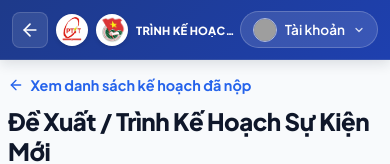
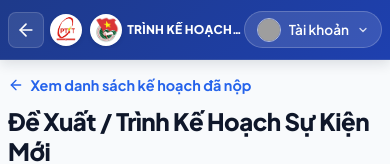
Before and after one commit to ntphong2104/HOATDONGDOAN, a Next.js app: page /admin/proposals/new in a window 390 px wide. Shown: the top 164 px of the page. Built offline with nearby package versions, Linux system fonts and the light colour scheme; no server answers; the database is empty; grey boxes are pictures that could not be loaded.

Commit message:
fix(ui): lock 1:1 circular aspect-ratio and prevent horizontal squishing on mobile header

```diff
--- a/src/components/DualLogos.module.css
+++ b/src/components/DualLogos.module.css
@@ -3,12 +3,14 @@
   align-items: center;
   gap: 0.75rem;
   user-select: none;
+  flex-shrink: 0;
 }
 
 .logosGroup {
   display: flex;
   align-items: center;
   gap: 0.5rem;
+  flex-shrink: 0;
 }
 
 .logoWrapper {
@@ -22,6 +24,8 @@
   box-shadow: 0 2px 4px rgba(0, 0, 0, 0.1);
   border: 1px solid rgba(255, 255, 255, 0.3);
   transition: transform 0.2s ease;
+  flex-shrink: 0;
+  aspect-ratio: 1 / 1;
 }
 
 .logoWrapper:hover {
@@ -32,37 +36,51 @@
   display: block;
   object-fit: contain;
   border-radius: 50%;
+  flex-shrink: 0;
+  aspect-ratio: 1 / 1;
 }
 
 .sm .logoWrapper {
   width: 32px;
   height: 32px;
+  min-width: 32px;
+  min-height: 32px;
 }
 
 .sm .logoImg {
-  width: 28px;
-  height: 28px;
+  width: 28px !important;
+  height: 28px !important;
+  min-width: 28px;
+  min-height: 28px;
 }
 
 .md .logoWrapper {
   width: 44px;
   height: 44px;
+  min-width: 44px;
+  min-height: 44px;
 }
 
 .md .logoImg {
-  width: 38px;
-  height: 38px;
+  width: 38px !important;
+  height: 38px !important;
+  min-width: 38px;
+  min-height: 38px;
 }
 
 .lg .logoWrapper {
   width: 60px;
   height: 60px;
+  min-width: 60px;
+  min-height: 60px;
   box-shadow: 0 4px 10px rgba(0, 0, 0, 0.15);
 }
 
 .lg .logoImg {
-  width: 52px;
-  height: 52px;
+  width: 52px !important;
+  height: 52px !important;
+  min-width: 52px;
+  min-height: 52px;
 }
 
 .textGroup {
--- a/src/components/DualLogos.tsx
+++ b/src/components/DualLogos.tsx
@@ -30,6 +30,7 @@ export default function DualLogos({
             priority
             sizes={`${pixelSize}px`}
             className={styles.logoImg}
+            style={{ width: `${pixelSize}px`, height: `${pixelSize}px`, objectFit: 'contain', aspectRatio: '1 / 1' }}
           />
         </div>
 
@@ -43,6 +44,7 @@ export default function DualLogos({
             priority
             sizes={`${pixelSize}px`}
             className={styles.logoImg}
+            style={{ width: `${pixelSize}px`, height: `${pixelSize}px`, objectFit: 'contain', aspectRatio: '1 / 1' }}
           />
         </div>
       </div>
--- a/src/components/Header.module.css
+++ b/src/components/Header.module.css
@@ -106,6 +106,7 @@
   display: flex;
   align-items: center;
   gap: 0.75rem;
+  flex-shrink: 0;
 }
 
 .userChip {
@@ -117,6 +118,7 @@
   border: 1px solid rgba(255, 255, 255, 0.15);
   border-radius: 20px;
   font-size: 0.85rem;
+  flex-shrink: 0;
 }
 
 .userName {
@@ -132,32 +134,41 @@
   .header {
     padding: 0 0.75rem;
   }
-  .branding {
-    max-width: 140px;
+  .left {
+    gap: 0.5rem;
+    flex: 1;
     min-width: 0;
   }
+  .branding {
+    flex: 1;
+    min-width: 0;
+    max-width: none;
+  }
   .appTitle {
-    font-size: 0.75rem;
+    font-size: 0.8rem;
     white-space: nowrap;
     overflow: hidden;
     text-overflow: ellipsis;
   }
   .userName {
-    max-width: 100px;
+    max-width: 120px;
   }
   .appSubtitle {
     display: none;
   }
-  .left {
-    gap: 0.5rem;
-  }
 }
 
 @media (max-width: 400px) {
-  .branding {
-    max-width: 100px;
+  .header {
+    padding: 0 0.5rem;
+  }
+  .left {
+    gap: 0.35rem;
   }
   .appTitle {
-    font-size: 0.7rem;
+    font-size: 0.75rem;
+  }
+  .userName {
+    max-width: 90px;
   }
 }
```
